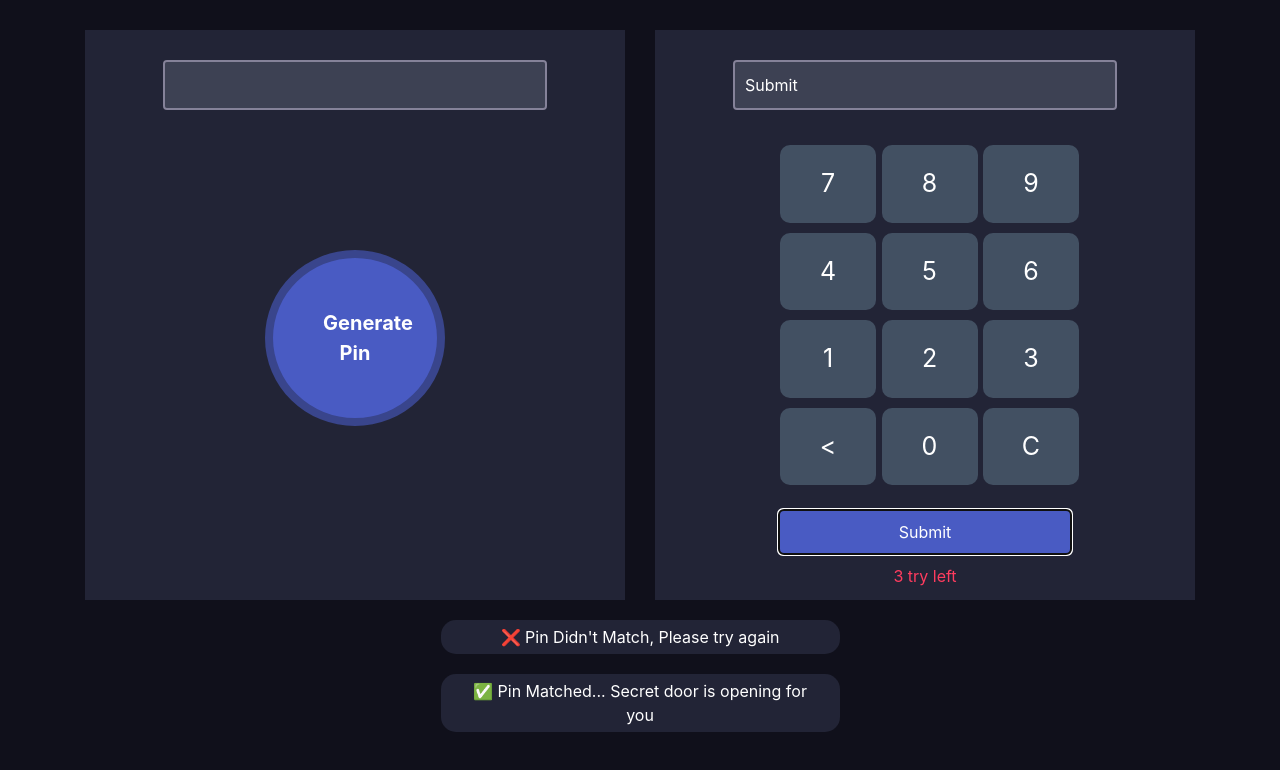
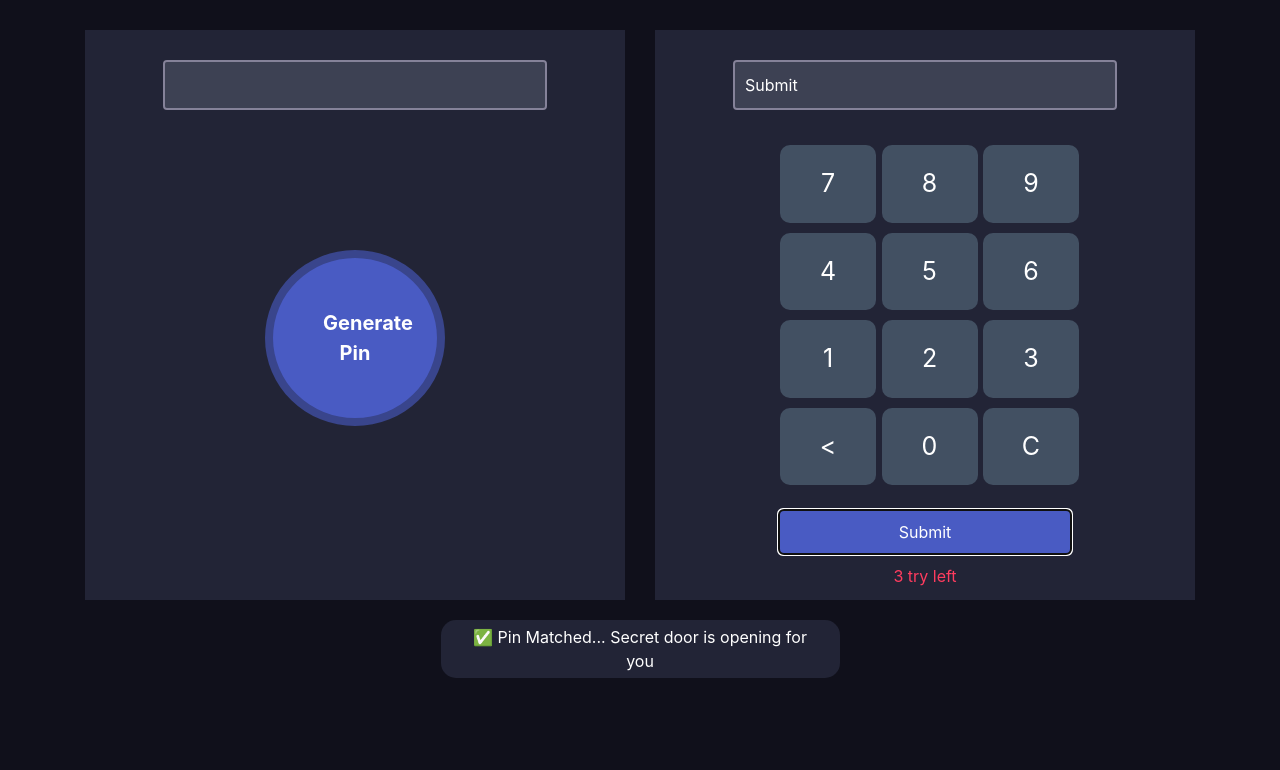
Before and after one commit to mstrinky/pin-matcher, a plain HTML site: page pin-matcher-master/index.html in a window 1280 px wide. Both pictures are taken after a click on the button "Submit". Drawn offline with nearby package versions, Linux system fonts and the light colour scheme.

Commit message:
verify match and use function to reduce duplice

```diff
--- a/pin-matcher-master/app.js
+++ b/pin-matcher-master/app.js
@@ -36,11 +36,18 @@ document.getElementById('key-pad').addEventListener('click',function(event){
 function verifyPin(){
    // console.log('going to verify');
    const pin = document.getElementById('display-pin').value;
-   const typeNumber = document.getElementById('typed-numbers').value;
-   if(pin==typeNumber){
-      console.log('matched.YAY');
+   const typeNumbers = document.getElementById('typed-numbers').value;
+ const successMessage = document.getElementById('notify-success');
+const error = document.getElementById('notify-fail');
+
+   if(pin==typeNumbers){
+      // console.log('matched.YAY');
+     successMessage.style.display='block';
+     error.style.display='none';
    }
    else{
-      console.log('opps!');
+      // console.log('opps!');
+      error.style.display='block';
+      successMessage.style.display='none';
    }
 }
--- a/pin-matcher-master/index.html
+++ b/pin-matcher-master/index.html
@@ -50,8 +50,8 @@
             </div>
         </div>
         <div class="notify-section">
-            <p class="notify">❌ Pin Didn't Match, Please try again</p>
-            <p class="notify">✅ Pin Matched... Secret door is opening for you</p>
+            <p id="notify-fail" class="notify">❌ Pin Didn't Match, Please try again</p>
+            <p id="notify-success" class="notify">✅ Pin Matched... Secret door is opening for you</p>
         </div>
     </div>
     <script src="app.js"></script>
--- a/pin-matcher-master/style.css
+++ b/pin-matcher-master/style.css
@@ -95,6 +95,7 @@ color: #E0B612;
     margin-top: 20px;
     border-radius: 15px;
     padding: 5px 20px;
+    display: none;
 }
 .notify-section{
     width: 35%;
```
